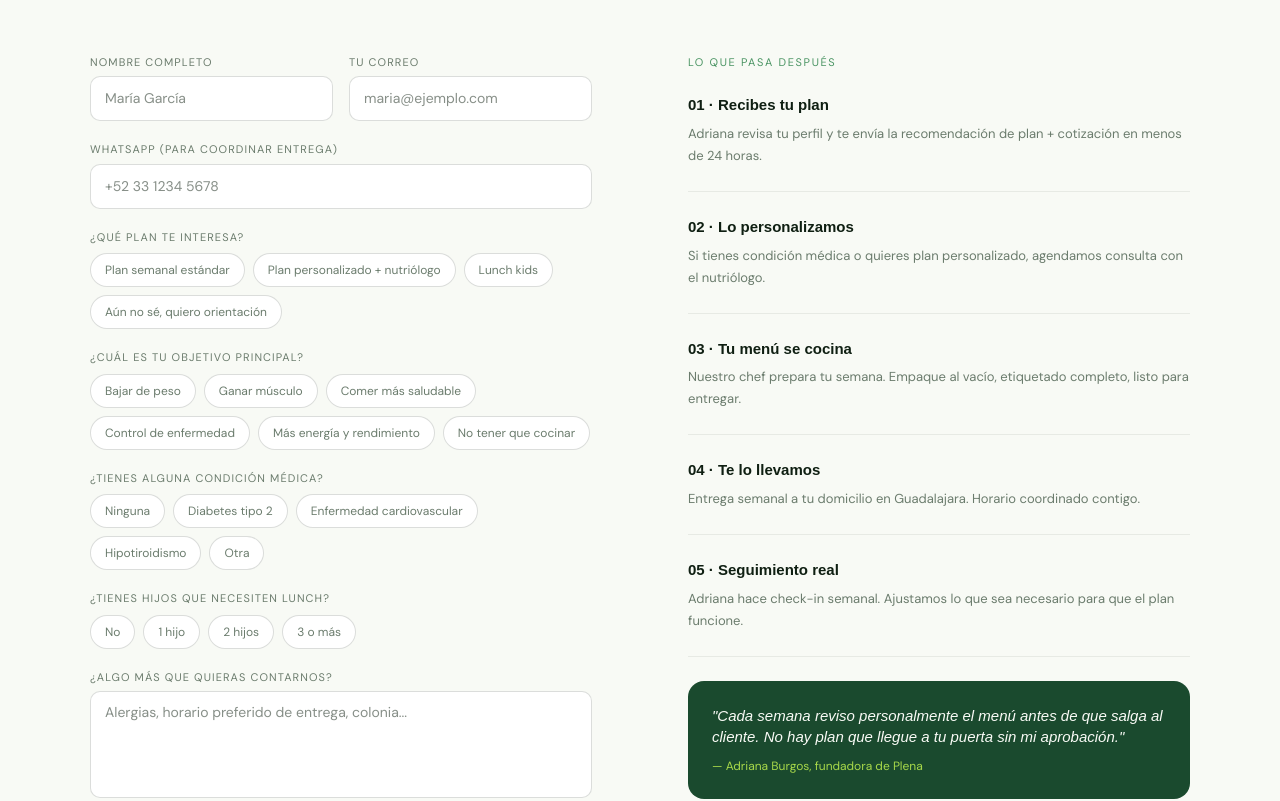
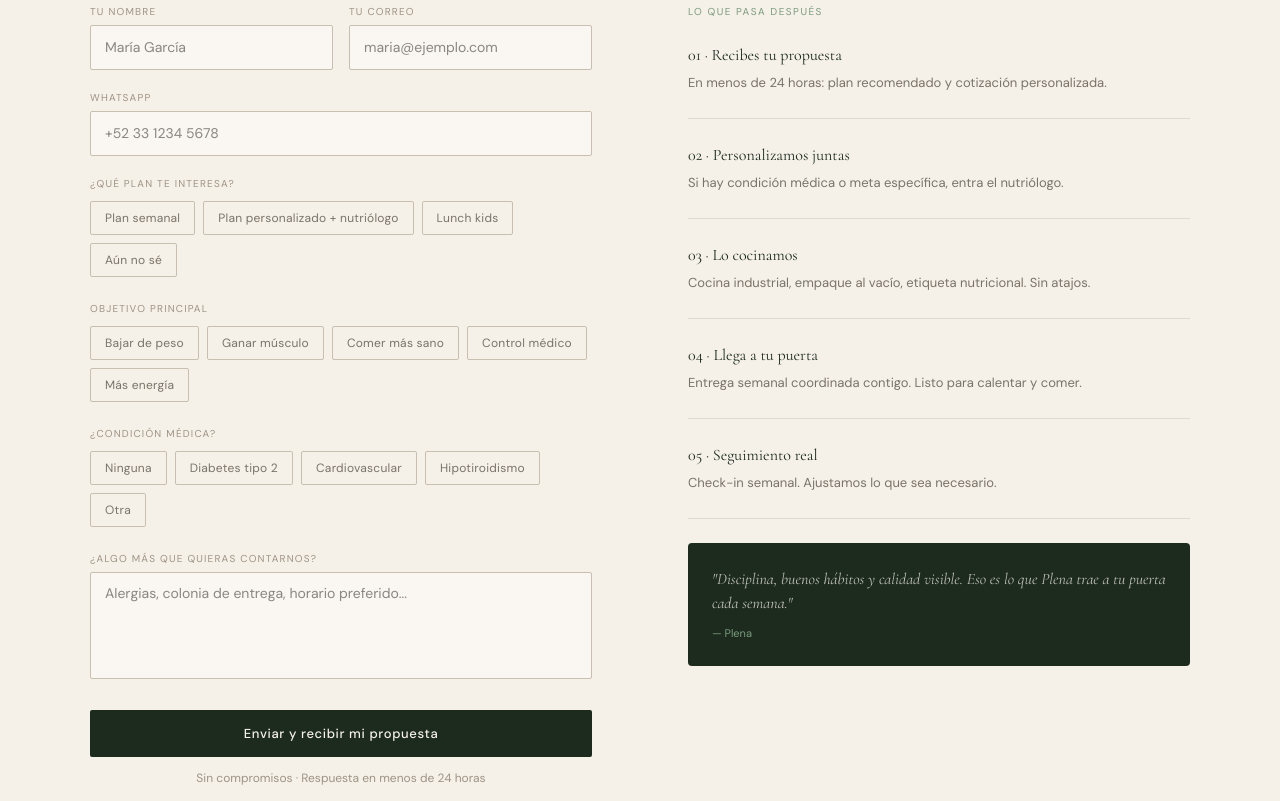
Before and after one commit to rahele95/plena, a Next.js app: page /contacto in a window 1280 px wide. Shown: the part 460-1261 px from the top of the page. Built offline with nearby package versions, Linux system fonts and the light colour scheme.

Commit message:
redesign: permeate new palette across all pages (planes, sobre, contacto, metodologia)

```diff
--- a/app/contacto/page.tsx
+++ b/app/contacto/page.tsx
@@ -1,70 +1,96 @@
 "use client";
 import { useState } from "react";
 
+const C = {
+  linen:"#f5f0e8", ivory:"#faf7f2", stone:"#c8bfb0", stoneD:"#9e9385",
+  night:"#1c2b1e", nightM:"#2d4030", nightL:"#4a6350",
+  sage:"#7a9b7e", sageL:"#a8c4a0",
+  ink:"#1a1814", inkM:"#3d3830", inkS:"#7a736a",
+  rule:"rgba(26,24,20,0.1)",
+};
+const serif = "'Cormorant Garamond', Georgia, serif";
+const sans  = "'DM Sans', system-ui, sans-serif";
+
 export default function Contacto() {
-  const [form, setForm] = useState({ nombre:"", email:"", tel:"", plan:"", objetivo:"", condicion:"", hijos:"", mensaje:"" });
+  const [form, setForm] = useState({ nombre:"", email:"", tel:"", plan:"", objetivo:"", condicion:"", mensaje:"" });
   const [sent, setSent] = useState(false);
 
-  const inp: React.CSSProperties = { width:"100%", padding:"11px 14px", background:"white", border:"0.5px solid rgba(15,31,18,0.15)", borderRadius:"10px", fontFamily:"'DM Sans', sans-serif", fontSize:"14px", color:"#0f1f12", outline:"none" };
-  const lbl: React.CSSProperties = { fontFamily:"'DM Sans', sans-serif", fontSize:"11px", letterSpacing:"0.1em", textTransform:"uppercase", color:"#6b7c6d", display:"block", marginBottom:"6px" };
-  const field: React.CSSProperties = { marginBottom:"1.25rem" };
+  const inp: React.CSSProperties = { width:"100%", padding:"11px 14px", background:C.ivory, border:`0.5px solid ${C.stone}`, borderRadius:"2px", fontFamily:sans, fontSize:"14px", color:C.ink, outline:"none" };
+  const lbl: React.CSSProperties = { fontFamily:sans, fontSize:"10px", letterSpacing:"0.12em", textTransform:"uppercase", color:C.stoneD, display:"block", marginBottom:"6px" };
 
-  const chips = (opts: string[], val: string, key: keyof typeof form) => (
-    <div style={{ display:"flex", flexWrap:"wrap", gap:"8px", marginTop:"8px" }}>
-      {opts.map(o=>(
-        <button key={o} onClick={()=>setForm({...form,[key]:o})} style={{ fontFamily:"'DM Sans', sans-serif", fontSize:"12px", padding:"7px 14px", border:`0.5px solid ${form[key]===o?"#2d6b45":"rgba(15,31,18,0.15)"}`, background: form[key]===o ? "#1a4a2e" : "white", color: form[key]===o ? "#f8faf5" : "#6b7c6d", borderRadius:"100px", cursor:"pointer", transition:"all 0.15s" }}>
-          {o}
-        </button>
+  const chips = (opts: string[], key: keyof typeof form, multi = false) => (
+    <div style={{ display:"flex", flexWrap:"wrap" as const, gap:"8px", marginTop:"8px" }}>
+      {opts.map(o => (
+        <button key={o} onClick={() => {
+          if (multi) {
+            const arr = (form[key] as string).split(",").filter(Boolean);
+            const next = arr.includes(o) ? arr.filter(v=>v!==o) : [...arr, o];
+            setForm({...form, [key]: next.join(",")});
+          } else setForm({...form, [key]: o});
+        }} style={{
+          fontFamily:sans, fontSize:"12px", padding:"7px 14px",
+          border:`0.5px solid ${(form[key] as string).includes(o) ? C.nightM : C.stone}`,
+          background:(form[key] as string).includes(o) ? C.night : "transparent",
+          color:(form[key] as string).includes(o) ? C.linen : C.inkS,
+          borderRadius:"2px", cursor:"pointer", transition:"all 0.15s",
+          letterSpacing:"0.02em",
+        }}>{o}</button>
       ))}
     </div>
   );
 
   return (
     <>
-      <section style={{ paddingTop:"9rem", paddingBottom:"4rem", paddingLeft:"2rem", paddingRight:"2rem", background:"#f8faf5" }}>
+      <section style={{ paddingTop:"9rem", paddingBottom:"4rem", paddingLeft:"2.5rem", paddingRight:"2.5rem", background:C.linen }}>
         <div style={{ maxWidth:"1100px", margin:"0 auto" }}>
-          <div style={{ fontFamily:"'DM Sans', sans-serif", fontSize:"11px", letterSpacing:"0.18em", textTransform:"uppercase", color:"#4a9463", marginBottom:"1rem" }}>Empieza hoy</div>
-          <h1 style={{ fontFamily:"'Plus Jakarta Sans', sans-serif", fontSize:"clamp(2.2rem,5vw,3.5rem)", fontWeight:600, color:"#0f1f12", letterSpacing:"-0.02em", lineHeight:1.05, maxWidth:"600px", marginBottom:"1rem" }}>Cuéntanos tu objetivo.<br /><span style={{ color:"#2d6b45" }}>Nosotras cocinamos el resto.</span></h1>
-          <p style={{ fontFamily:"'DM Sans', sans-serif", fontSize:"14px", lineHeight:1.75, color:"#6b7c6d", maxWidth:"480px" }}>Responde en menos de 3 minutos. Te contactamos en 24 horas con tu plan recomendado y una cotización sin compromisos.</p>
+          <div style={{ fontFamily:sans, fontSize:"10px", letterSpacing:"0.18em", textTransform:"uppercase" as const, color:C.sage, marginBottom:"1rem" }}>Empieza hoy</div>
+          <h1 style={{ fontFamily:serif, fontSize:"clamp(2.2rem,5vw,3.8rem)", fontWeight:300, color:C.ink, lineHeight:1.05, maxWidth:"600px", marginBottom:"1rem" }}>
+            Cuéntanos tu objetivo.<br /><em style={{ fontStyle:"italic", color:C.nightL }}>Nosotras cocinamos el resto.</em>
+          </h1>
+          <p style={{ fontFamily:sans, fontSize:"14px", lineHeight:1.75, color:C.inkS, maxWidth:"480px" }}>
+            Sin compromisos. Respondemos en menos de 24 horas con tu propuesta personalizada.
+          </p>
         </div>
       </section>
 
-      <section style={{ padding:"2rem 2rem 7rem", background:"#f8faf5" }}>
+      <section style={{ padding:"2rem 2.5rem 7rem", background:C.linen }}>
         <div style={{ maxWidth:"1100px", margin:"0 auto", display:"grid", gridTemplateColumns:"1fr 1fr", gap:"6rem" }}>
           {/* Form */}
           <div>
             {sent ? (
-              <div style={{ background:"#f0f7ea", borderRadius:"20px", padding:"3rem", textAlign:"center" }}>
-                <div style={{ fontSize:"3rem", marginBottom:"1rem" }}>🌿</div>
-                <h2 style={{ fontFamily:"'Plus Jakarta Sans', sans-serif", fontSize:"1.8rem", fontWeight:600, color:"#1a4a2e", marginBottom:"0.75rem" }}>¡Recibido!</h2>
-                <p style={{ fontFamily:"'DM Sans', sans-serif", fontSize:"14px", color:"#6b7c6d", lineHeight:1.7 }}>Adriana revisa tu información y te contacta en menos de 24 horas con tu plan recomendado y cotización personalizada.</p>
+              <div style={{ background:C.ivory, borderRadius:"4px", padding:"3rem", textAlign:"center" as const, border:`0.5px solid ${C.stone}` }}>
+                <div style={{ fontFamily:serif, fontSize:"2rem", fontWeight:300, color:C.night, marginBottom:"1rem" }}>Recibido.</div>
+                <p style={{ fontFamily:sans, fontSize:"14px", color:C.inkS, lineHeight:1.7 }}>Revisamos tu información y te contactamos en menos de 24 horas con tu plan recomendado.</p>
               </div>
             ) : (
               <div>
                 <div style={{ display:"grid", gridTemplateColumns:"1fr 1fr", gap:"1rem", marginBottom:"1.25rem" }}>
-                  <div><label style={lbl}>Nombre completo</label><input style={inp} placeholder="María García" value={form.nombre} onChange={e=>setForm({...form,nombre:e.target.value})} /></div>
+                  <div><label style={lbl}>Tu nombre</label><input style={inp} placeholder="María García" value={form.nombre} onChange={e=>setForm({...form,nombre:e.target.value})} /></div>
                   <div><label style={lbl}>Tu correo</label><input style={inp} type="email" placeholder="maria@ejemplo.com" value={form.email} onChange={e=>setForm({...form,email:e.target.value})} /></div>
                 </div>
-                <div style={field}><label style={lbl}>WhatsApp (para coordinar entrega)</label><input style={inp} placeholder="+52 33 1234 5678" value={form.tel} onChange={e=>setForm({...form,tel:e.target.value})} /></div>
-                <div style={field}>
-                  <label style={lbl}>¿Qué plan te interesa?</label>
-                  {chips(["Plan semanal estándar","Plan personalizado + nutriólogo","Lunch kids","Aún no sé, quiero orientación"],"plan","plan")}
+                <div style={{ marginBottom:"1.25rem" }}><label style={lbl}>WhatsApp</label><input style={inp} placeholder="+52 33 1234 5678" value={form.tel} onChange={e=>setForm({...form,tel:e.target.value})} /></div>
+
+                <div style={{ marginBottom:"1.5rem" }}>
+                  <label style={{ ...lbl, marginBottom:"10px" }}>¿Qué plan te interesa?</label>
+                  {chips(["Plan semanal","Plan personalizado + nutriólogo","Lunch kids","Aún no sé"], "plan")}
                 </div>
-                <div style={field}>
-                  <label style={lbl}>¿Cuál es tu objetivo principal?</label>
-                  {chips(["Bajar de peso","Ganar músculo","Comer más saludable","Control de enfermedad","Más energía y rendimiento","No tener que cocinar"],"objetivo","objetivo")}
+                <div style={{ marginBottom:"1.5rem" }}>
+                  <label style={{ ...lbl, marginBottom:"10px" }}>Objetivo principal</label>
+                  {chips(["Bajar de peso","Ganar músculo","Comer más sano","Control médico","Más energía"], "objetivo")}
                 </div>
-                <div style={field}>
-                  <label style={lbl}>¿Tienes alguna condición médica?</label>
-                  {chips(["Ninguna","Diabetes tipo 2","Enfermedad cardiovascular","Hipotiroidismo","Otra"],"condicion","condicion")}
+                <div style={{ marginBottom:"1.5rem" }}>
+                  <label style={{ ...lbl, marginBottom:"10px" }}>¿Condición médica?</label>
+                  {chips(["Ninguna","Diabetes tipo 2","Cardiovascular","Hipotiroidismo","Otra"], "condicion")}
                 </div>
-                <div style={field}>
-                  <label style={lbl}>¿Tienes hijos que necesiten lunch?</label>
-                  {chips(["No","1 hijo","2 hijos","3 o más"],"hijos","hijos")}
+                <div style={{ marginBottom:"1.5rem" }}>
+                  <label style={lbl}>¿Algo más que quieras contarnos?</label>
+                  <textarea style={{ ...inp, resize:"none", paddingTop:"10px" }} rows={4} placeholder="Alergias, colonia de entrega, horario preferido..." value={form.mensaje} onChange={e=>setForm({...form,mensaje:e.target.value})} />
                 </div>
-                <div style={field}><label style={lbl}>¿Algo más que quieras contarnos?</label><textarea style={{...inp, resize:"none", paddingTop:"10px"}} rows={4} placeholder="Alergias, horario preferido de entrega, colonia..." value={form.mensaje} onChange={e=>setForm({...form,mensaje:e.target.value})} /></div>
-                <button onClick={()=>setSent(true)} style={{ width:"100%", fontFamily:"'DM Sans', sans-serif", fontSize:"14px", fontWeight:500, padding:"14px 0", background:"#1a4a2e", color:"#f8faf5", border:"none", borderRadius:"100px", cursor:"pointer" }}>Enviar y recibir mi propuesta →</button>
-                <p style={{ fontFamily:"'DM Sans', sans-serif", fontSize:"12px", color:"#6b7c6d", textAlign:"center", marginTop:"12px" }}>Sin compromisos · Respuesta en menos de 24 horas</p>
+
+                <button onClick={() => setSent(true)} style={{ width:"100%", fontFamily:sans, fontSize:"13px", fontWeight:500, padding:"14px 0", background:C.night, color:C.linen, border:"none", borderRadius:"2px", cursor:"pointer", letterSpacing:"0.05em" }}>
+                  Enviar y recibir mi propuesta
+                </button>
+                <p style={{ fontFamily:sans, fontSize:"12px", color:C.stoneD, textAlign:"center" as const, marginTop:"12px" }}>Sin compromisos · Respuesta en menos de 24 horas</p>
               </div>
             )}
           </div>
@@ -72,16 +98,24 @@ export default function Contacto() {
           {/* Info */}
           <div>
             <div style={{ position:"sticky", top:"6rem" }}>
-              <div style={{ fontFamily:"'DM Sans', sans-serif", fontSize:"11px", letterSpacing:"0.15em", textTransform:"uppercase", color:"#4a9463", marginBottom:"1.5rem" }}>Lo que pasa después</div>
-              {[["01 · Recibes tu plan","Adriana revisa tu perfil y te envía la recomendación de plan + cotización en menos de 24 horas."],["02 · Lo personalizamos","Si tienes condición médica o quieres plan personalizado, agendamos consulta con el nutriólogo."],["03 · Tu menú se cocina","Nuestro chef prepara tu semana. Empaque al vacío, etiquetado completo, listo para entregar."],["04 · Te lo llevamos","Entrega semanal a tu domicilio en Guadalajara. Horario coordinado contigo."],["05 · Seguimiento real","Adriana hace check-in semanal. Ajustamos lo que sea necesario para que el plan funcione."]].map(([t,b])=>(
-                <div key={t} style={{ marginBottom:"1.5rem", paddingBottom:"1.5rem", borderBottom:"0.5px solid rgba(15,31,18,0.07)" }}>
-                  <div style={{ fontFamily:"'Plus Jakarta Sans', sans-serif", fontSize:"15px", fontWeight:600, color:"#0f1f12", marginBottom:"6px" }}>{t}</div>
-                  <p style={{ fontFamily:"'DM Sans', sans-serif", fontSize:"13px", lineHeight:1.7, color:"#6b7c6d" }}>{b}</p>
+              <div style={{ fontFamily:sans, fontSize:"10px", letterSpacing:"0.15em", textTransform:"uppercase" as const, color:C.sage, marginBottom:"1.5rem" }}>Lo que pasa después</div>
+              {[
+                ["01 · Recibes tu propuesta","En menos de 24 horas: plan recomendado y cotización personalizada."],
+                ["02 · Personalizamos juntas","Si hay condición médica o meta específica, entra el nutriólogo."],
+                ["03 · Lo cocinamos","Cocina industrial, empaque al vacío, etiqueta nutricional. Sin atajos."],
+                ["04 · Llega a tu puerta","Entrega semanal coordinada contigo. Listo para calentar y comer."],
+                ["05 · Seguimiento real","Check-in semanal. Ajustamos lo que sea necesario."],
+              ].map(([t, b]) => (
+                <div key={t} style={{ marginBottom:"1.5rem", paddingBottom:"1.5rem", borderBottom:`0.5px solid ${C.rule}` }}>
+                  <div style={{ fontFamily:serif, fontSize:"1rem", fontWeight:400, color:C.night, marginBottom:"5px" }}>{t}</div>
+                  <p style={{ fontFamily:sans, fontSize:"13px", lineHeight:1.7, color:C.inkS }}>{b}</p>
                 </div>
               ))}
-              <div style={{ background:"#1a4a2e", borderRadius:"16px", padding:"1.5rem" }}>
-                <div style={{ fontFamily:"'Plus Jakarta Sans', sans-serif", fontSize:"15px", fontStyle:"italic", color:"#f8faf5", marginBottom:"10px", lineHeight:1.4 }}>"Cada semana reviso personalmente el menú antes de que salga al cliente. No hay plan que llegue a tu puerta sin mi aprobación."</div>
-                <div style={{ fontFamily:"'DM Sans', sans-serif", fontSize:"12px", color:"#a8d94a" }}>— Adriana Burgos, fundadora de Plena</div>
+              <div style={{ background:C.night, borderRadius:"4px", padding:"1.5rem" }}>
+                <div style={{ fontFamily:serif, fontSize:"1rem", fontStyle:"italic", color:"rgba(245,240,232,0.75)", lineHeight:1.5, marginBottom:"10px" }}>
+                  "Disciplina, buenos hábitos y calidad visible. Eso es lo que Plena trae a tu puerta cada semana."
+                </div>
+                <div style={{ fontFamily:sans, fontSize:"11px", color:C.sage }}>— Plena</div>
               </div>
             </div>
           </div>
```
